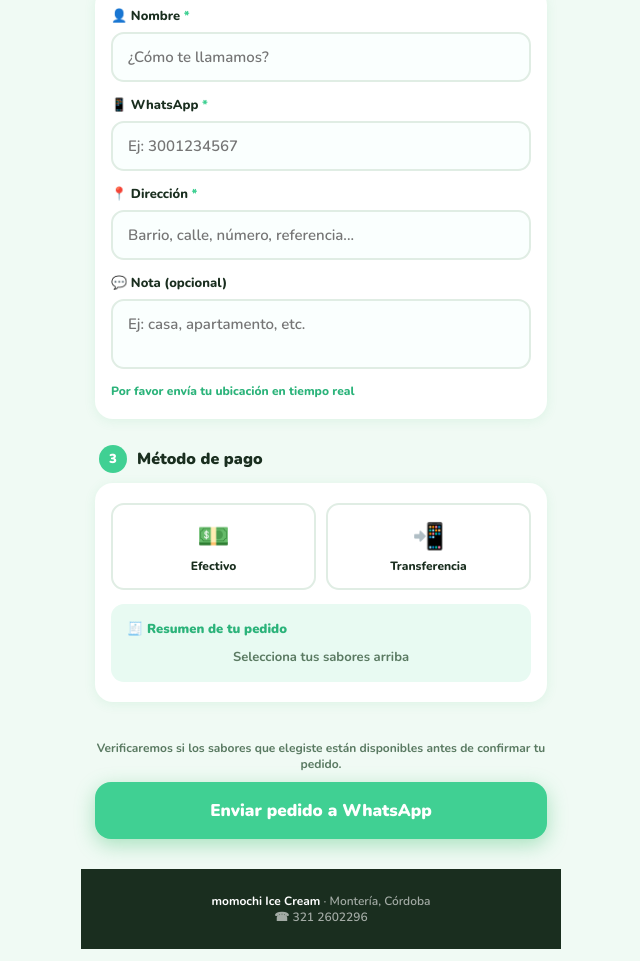
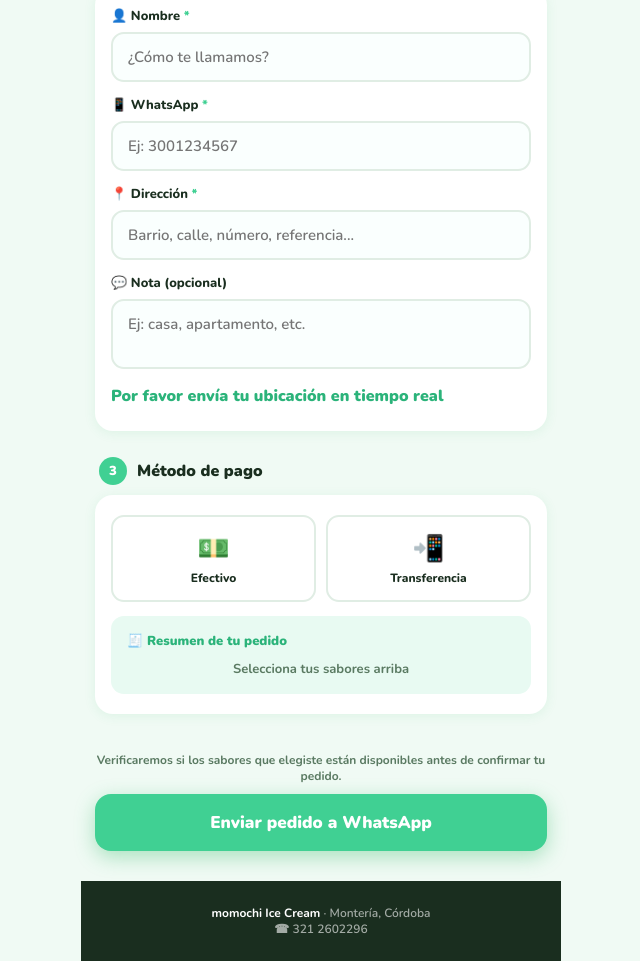
Before and after one commit to jessicatriana48-star/Momochi, a plain HTML site: page index.html in a window 1280 px wide. Shown: the part 959-1920 px from the top of the page, without its empty margins (319-959 px from the left). Drawn offline with nearby package versions, Linux system fonts and the light colour scheme; a web font is replaced by a local one.

Commit message:
Mensaje de ubicacion mas grande
Co-Authored-By: Claude Haiku 5.5 <noreply@anthropic.com>
Claude-Session: https://claude.ai/code/session_011Sn9ja9gXSSiVwdFWm3goA

```diff
--- a/index.html
+++ b/index.html
@@ -45,7 +45,7 @@ header { background:white; padding:12px 18px; display:flex; align-items:center;
 .step-label { display:flex; align-items:center; gap:10px; padding:20px 18px 10px; font-size:16px; font-weight:900; color:var(--text); }
 .step-num { background:var(--green); color:white; width:28px; height:28px; border-radius:50%; font-size:13px; font-weight:900; display:flex; align-items:center; justify-content:center; flex-shrink:0; }
 .verifica-hint { font-size:12px; font-weight:700; color:var(--text-light); text-align:center; margin:12px 0 10px; }
-.ubicacion-hint { font-size:12px; font-weight:800; color:var(--green-dark); margin:-6px 0 0; }
+.ubicacion-hint { font-size:16px; font-weight:900; color:var(--green-dark); margin:-4px 0 4px; }
 .promo-banner { margin:0 14px 10px; background:var(--green-light); border:2px dashed var(--green); color:var(--green-dark); border-radius:14px; padding:10px 12px; text-align:center; font-weight:900; font-size:14px; }
 .flavor-scroll { display:flex; flex-direction:column; gap:10px; padding:0 14px 8px; }
 .flavor-card { background:white; border-radius:var(--radius); display:flex; align-items:center; gap:10px; padding:9px 12px; box-shadow:0 2px 12px rgba(61,190,110,.1); border:2.5px solid transparent; transition:border-color .2s; }
```
